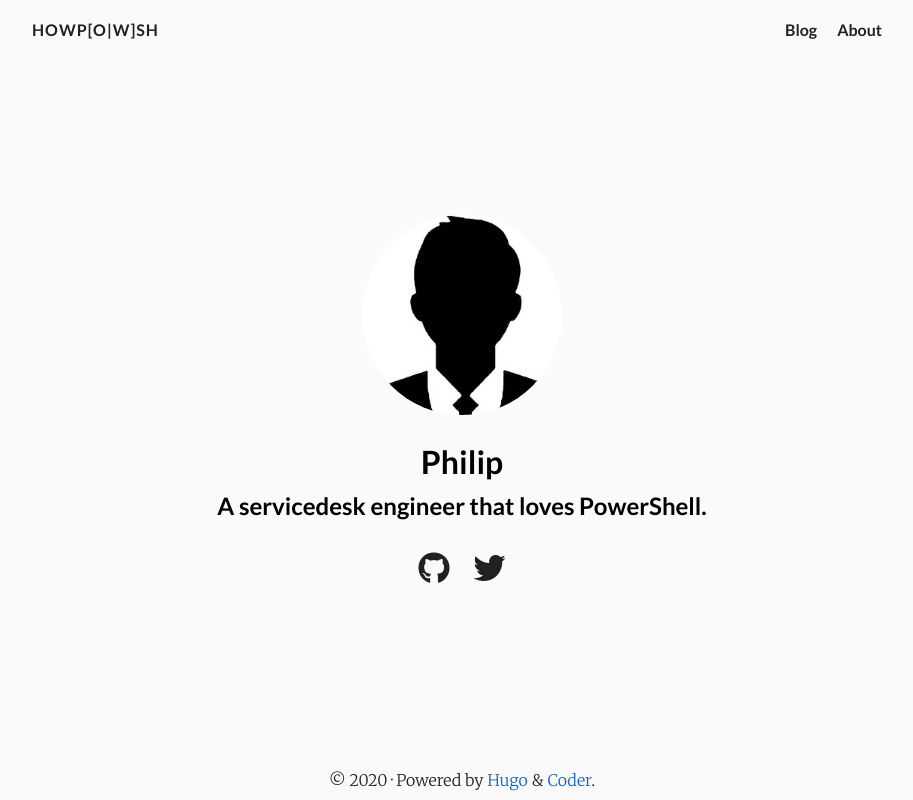
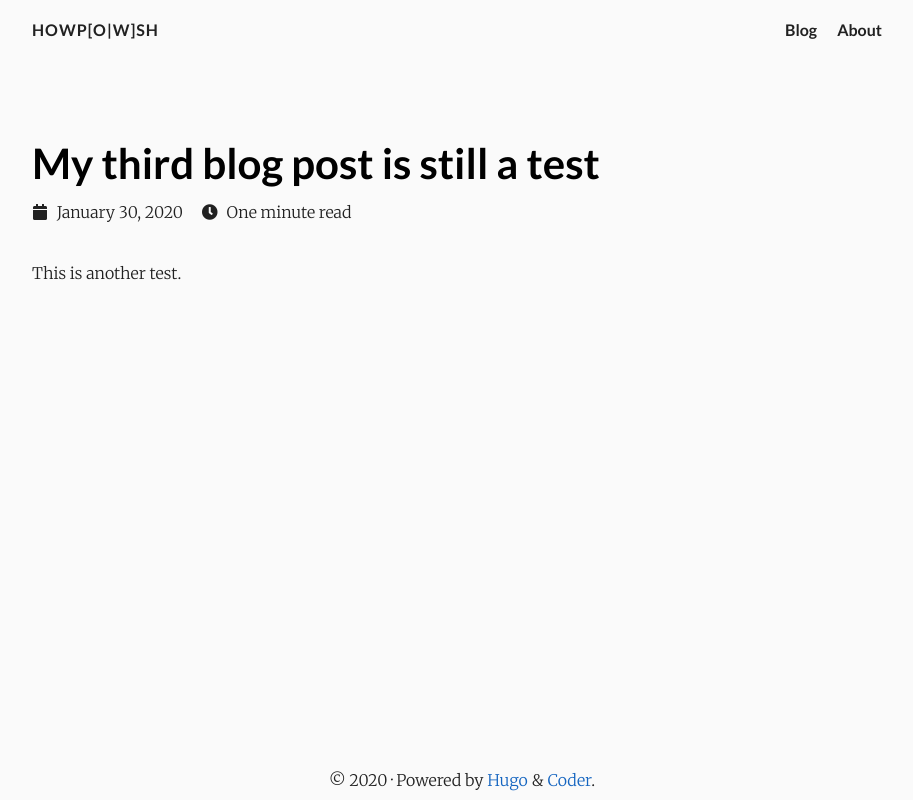
Before and after one commit to howpwsh/howpwsh.github.io, a plain HTML site: page posts/my-third-post/index.html in a window 1280 px wide. Shown: the whole page, without its empty margins (178-1091 px from the left). Drawn offline with nearby package versions, Linux system fonts and the light colour scheme.

Commit message:
rebuilding site Thu Jan 30 19:50:52 CET 2020

```diff
--- a/index.html
+++ b/posts/my-third-post/index.html
@@ -10,23 +10,26 @@
     <meta name="keywords" content="powershell,blog,developer,personal">
 
     <meta name="twitter:card" content="summary"/>
-<meta name="twitter:title" content="howP[O|W]SH"/>
-<meta name="twitter:description" content=""/>
+<meta name="twitter:title" content="My third blog post is still a test"/>
+<meta name="twitter:description" content="This is another test."/>
 
-    <meta property="og:title" content="howP[O|W]SH" />
-<meta property="og:description" content="" />
-<meta property="og:type" content="website" />
-<meta property="og:url" content="https://howpwsh.github.io/" />
-<meta property="og:updated_time" content="2020-01-29T22:47:22+01:00" />
+    <meta property="og:title" content="My third blog post is still a test" />
+<meta property="og:description" content="This is another test." />
+<meta property="og:type" content="article" />
+<meta property="og:url" content="https://howpwsh.github.io/posts/my-third-post/" />
+<meta property="article:published_time" content="2020-01-30T19:46:51+01:00" />
+<meta property="article:modified_time" content="2020-01-30T19:46:51+01:00" />
 
 
 
-      <base href="https://howpwsh.github.io/">
+      <base href="https://howpwsh.github.io/posts/my-third-post/">
 
-    <title>howP[O|W]SH</title>
+    <title>
+  My third blog post is still a test · howP[O|W]SH
+</title>
 
 
-      <link rel="canonical" href="https://howpwsh.github.io/">
+      <link rel="canonical" href="https://howpwsh.github.io/posts/my-third-post/">
 
 
     <link href="https://fonts.googleapis.com/css?family=Lato:400,700%7CMerriweather:300,700%7CSource+Code+Pro:400,700" rel="stylesheet">
@@ -52,7 +55,6 @@
     <link rel="icon" type="image/png" href="https://howpwsh.github.io/img/favicon-32x32.png" sizes="32x32">
     <link rel="icon" type="image/png" href="https://howpwsh.github.io/img/favicon-16x16.png" sizes="16x16">
 
-    <link rel="alternate" type="application/rss+xml" href="https://howpwsh.github.io/index.xml" title="howP[O|W]SH" />
     <meta name="generator" content="Hugo 0.62.1" />
   </head>
 
@@ -87,37 +89,47 @@
 
       <div class="content">
 
-  <section class="container centered">
-  <div class="about">
-
-      <div class="avatar"><img src="https://howpwsh.github.io/images/avatar.jpg" alt="avatar"></div>
-
-    <h1>Philip</h1>
-    <h2>A servicedesk engineer that loves PowerShell.</h2>
-
-    <ul>
+  <section class="container post">
+    <article>
+      <header>
+        <div class="post-title">
+          <h1 class="title">My third blog post is still a test</h1>
+        </div>
+        <div class="post-meta">
+          <div class="date">
+            <span class="posted-on">
+              <i class="fas fa-calendar"></i>
+              <time datetime='2020-01-30T19:46:51&#43;01:00'>
+                January 30, 2020
+              </time>
+            </span>
+            <span class="reading-time">
+              <i class="fas fa-clock"></i>
+              One minute read
+            </span>
+          </div>
 
 
-          <li>
-            <a href="https://github.com/pminnebach/" aria-label="Github"  >
-              <i class="fab fa-github fa-2x" aria-hidden="true"></i>
-            </a>
-          </li>
+        </div>
+      </header>
+
+      <div>
+        <p>This is another test.</p>
+
+      </div>
+
+      <footer>
 
 
 
-          <li>
-            <a href="https://twitter.com/AdamarBE/" aria-label="Twitter"  >
-              <i class="fab fa-twitter fa-2x" aria-hidden="true"></i>
-            </a>
-          </li>
 
 
-    </ul>
 
-  </div>
-</section>
+      </footer>
+    </article>
 
+
+  </section>
 
       </div>
 
```
Also changed, not shown: index.xml (+10 -1 lines), posts/index.html (+5 -1 lines), posts/index.xml (+10 -1 lines), sitemap.xml (+7 -2 lines).
